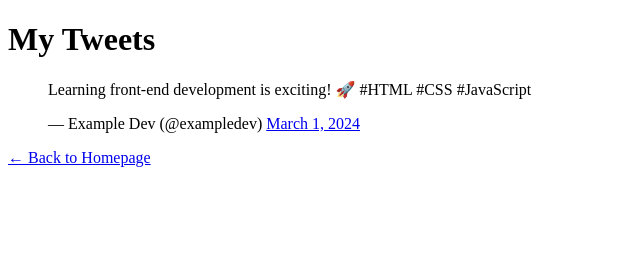
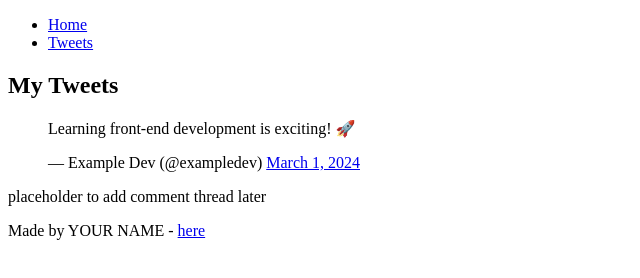
Before and after one commit to haytam-lahna/My_First_Portfolio, a plain HTML site: page html_basic/tweets.html in a window 1280 px wide. Shown: the whole page, without its empty margins (0-640 px from the left). Drawn offline with Linux system fonts and the light colour scheme.

Commit message:
Update tweets.html

```diff
--- a/html_basic/tweets.html
+++ b/html_basic/tweets.html
@@ -5,17 +5,31 @@
   <title>My Tweets</title>
 </head>
 <body>
-  <h1>My Tweets</h1>
+  <header>
+    <ul>
+      <li><a href="index.html">Home</a></li>
+      <li><a href="tweets.html">Tweets</a></li>
+    </ul>
+  </header>
 
-  <!-- Embedded tweet -->
-  <blockquote class="twitter-tweet">
-    <p lang="en" dir="ltr">Learning front-end development is exciting! 🚀 #HTML #CSS #JavaScript</p>
-    &mdash; Example Dev (@exampledev)
-    <a href="https://twitter.com/exampledev/status/1234567890123456789">March 1, 2024</a>
-  </blockquote>
-  <script async src="https://platform.twitter.com/widgets.js" charset="utf-8"></script>
+  <main>
+    <article>
+      <h1>My Tweets</h1>
+      <!-- Example tweet embed -->
+      <blockquote class="twitter-tweet">
+        <p lang="en" dir="ltr">Learning front-end development is exciting! 🚀</p>
+        &mdash; Example Dev (@exampledev)
+        <a href="https://twitter.com/exampledev/status/1234567890123456789">March 1, 2024</a>
+      </blockquote>
+      <script async src="https://platform.twitter.com/widgets.js" charset="utf-8"></script>
+    </article>
+    <aside>
+      <p>placeholder to add comment thread later</p>
+    </aside>
+  </main>
 
-  <!-- Link back to homepage -->
-  <p><a href="index.html">← Back to Homepage</a></p>
+  <footer>
+    <p>Made by YOUR NAME - <a href="https://github.com/YOUR_USERNAME" target="_blank">here</a></p>
+  </footer>
 </body>
 </html>
```
